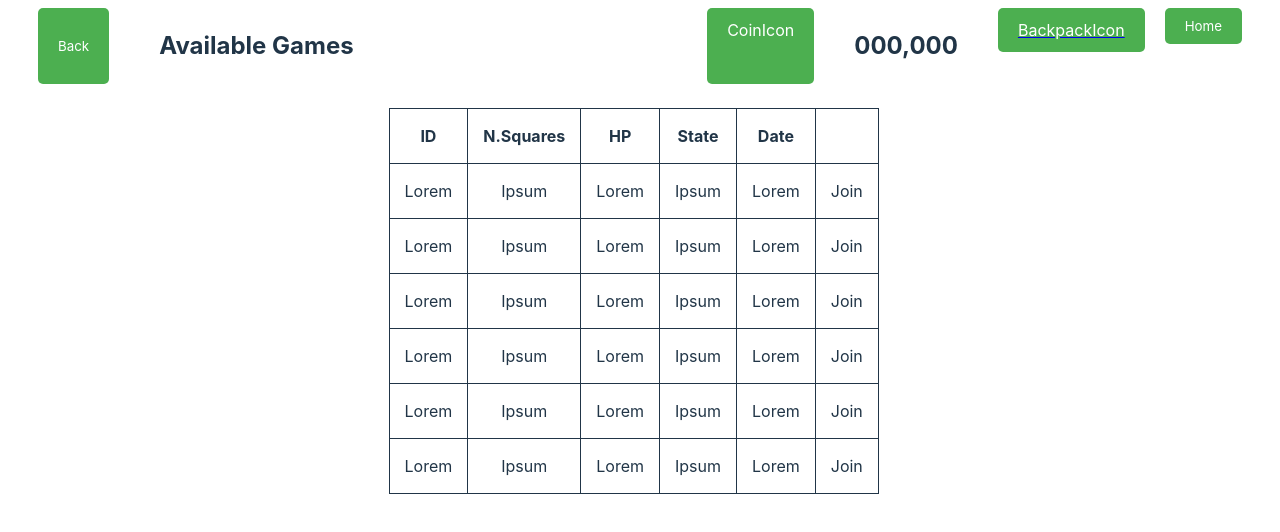
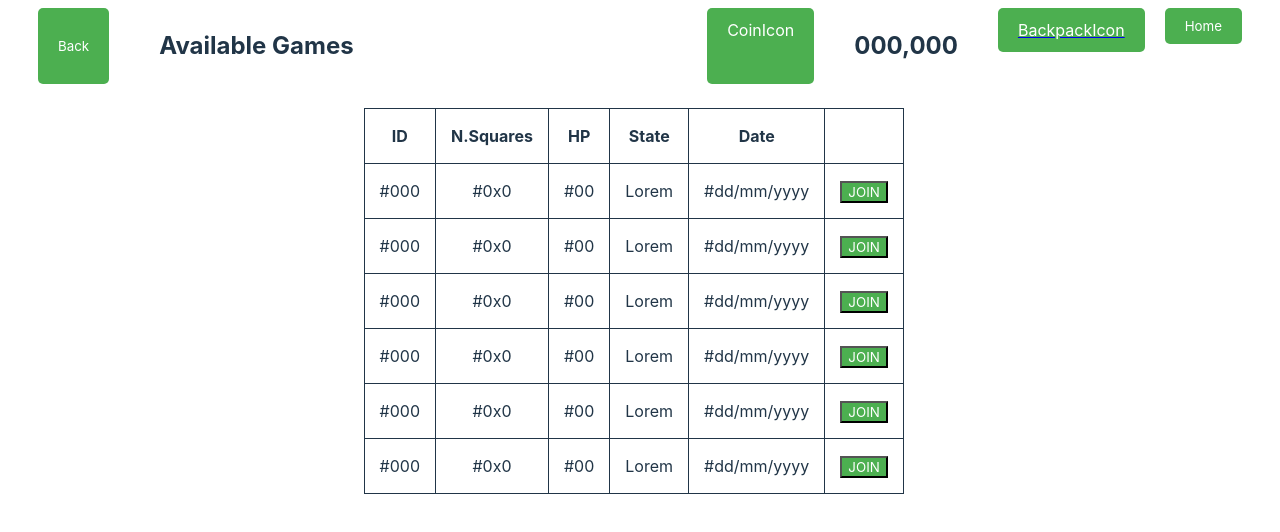
Before and after one commit to OleguerAlmuni/P1_ProjectesWeb1, a Vue app: page /AvailableGames in a window 1280 px wide. Shown: the top 532 px of the page. Built offline with nearby package versions, Linux system fonts and the light colour scheme.

Commit message:
AvailableGames.vue Coloritzada

```diff
--- a/src/components/AvailableGames.vue
+++ b/src/components/AvailableGames.vue
@@ -18,52 +18,64 @@
                     <th>Date</th>
                 </tr>
                 <tr>
+                    <td>#000</td>
+                    <td>#0x0</td>
+                    <td>#00</td>
                     <td>Lorem</td>
-                    <td>Ipsum</td>
-                    <td>Lorem</td>
-                    <td>Ipsum</td>
-                    <td>Lorem</td>
-                    <td>Join</td>
+                    <td>#dd/mm/yyyy</td>
+                    <td>
+                        <router-link to="/playGame"><button class="join">JOIN</button></router-link>
+                    </td>
                 </tr>
                 <tr>
+                    <td>#000</td>
+                    <td>#0x0</td>
+                    <td>#00</td>
                     <td>Lorem</td>
-                    <td>Ipsum</td>
-                    <td>Lorem</td>
-                    <td>Ipsum</td>
-                    <td>Lorem</td>
-                    <td>Join</td>
+                    <td>#dd/mm/yyyy</td>
+                    <td>
+                        <router-link to="/playGame"><button class="join">JOIN</button></router-link>
+                    </td>
                 </tr>
                 <tr>
+                    <td>#000</td>
+                    <td>#0x0</td>
+                    <td>#00</td>
                     <td>Lorem</td>
-                    <td>Ipsum</td>
-                    <td>Lorem</td>
-                    <td>Ipsum</td>
-                    <td>Lorem</td>
-                    <td>Join</td>
+                    <td>#dd/mm/yyyy</td>
+                    <td>
+                        <router-link to="/playGame"><button class="join">JOIN</button></router-link>
+                    </td>
                 </tr>
                 <tr>
+                    <td>#000</td>
+                    <td>#0x0</td>
+                    <td>#00</td>
                     <td>Lorem</td>
-                    <td>Ipsum</td>
-                    <td>Lorem</td>
-                    <td>Ipsum</td>
-                    <td>Lorem</td>
-                    <td>Join</td>
+                    <td>#dd/mm/yyyy</td>
+                    <td>
+                        <router-link to="/playGame"><button class="join">JOIN</button></router-link>
+                    </td>
                 </tr>
                 <tr>
+                    <td>#000</td>
+                    <td>#0x0</td>
+                    <td>#00</td>
                     <td>Lorem</td>
-                    <td>Ipsum</td>
-                    <td>Lorem</td>
-                    <td>Ipsum</td>
-                    <td>Lorem</td>
-                    <td>Join</td>
+                    <td>#dd/mm/yyyy</td>
+                    <td>
+                        <router-link to="/playGame"><button class="join">JOIN</button></router-link>
+                    </td>
                 </tr>
                 <tr>
+                    <td>#000</td>
+                    <td>#0x0</td>
+                    <td>#00</td>
                     <td>Lorem</td>
-                    <td>Ipsum</td>
-                    <td>Lorem</td>
-                    <td>Ipsum</td>
-                    <td>Lorem</td>
-                    <td>Join</td>
+                    <td>#dd/mm/yyyy</td>
+                    <td>
+                        <router-link to="/playGame"><button class="join">JOIN</button></router-link>
+                    </td>
                 </tr>
             </table>
         </div>
@@ -85,6 +97,7 @@
     }
 
     table, th, td {
+        font-family: Inter;
         border: 1px solid;
         border-collapse: collapse;
     }
@@ -93,4 +106,16 @@
         text-align: center;
         padding: 15px;
     }
+    .join {
+        font-family: Inter;
+        background-color: #4CAF50;
+        color: white;
+    }
+        .join:hover {
+            background-color: #45a049;
+        }
+
+        .join:active {
+            background-color: #3e8e41;
+        }
 </style>
```
